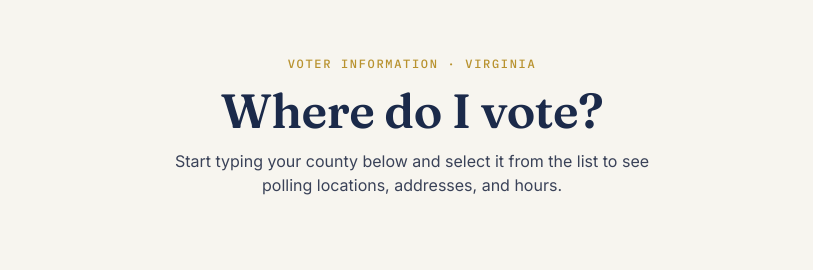
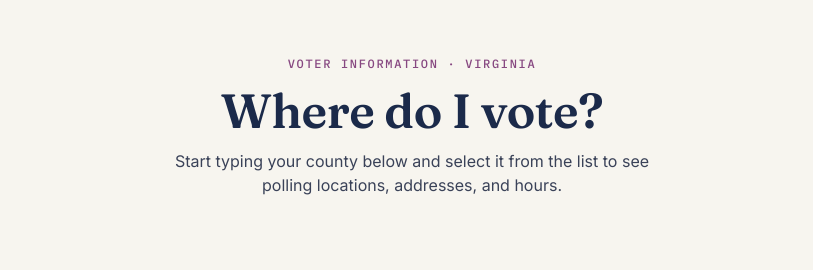
Before and after one commit to theredfiddler/voting-locations, a plain HTML site: page index.html in a window 1280 px wide. Shown: the top 270 px of the page, 228-1041 px from the left. Drawn offline with nearby package versions, Linux system fonts and the light colour scheme; no server answers.

Commit message:
Your message

```diff
--- a/index.html
+++ b/index.html
@@ -13,8 +13,8 @@
     --ink-soft:  #3A4258;
     --paper:     #F7F5EF;
     --paper-2:   #EFEBE1;
-    --gold:      #B8922F;
-    --line:      #D8D2C2;
+    --gold:      #874881;
+    --line:      #000000;
     --open:      #2F6B4F;
     --closed:    #A13A2E;
     --shadow: 0 1px 2px rgba(27,42,74,0.06), 0 8px 24px rgba(27,42,74,0.06);
```
